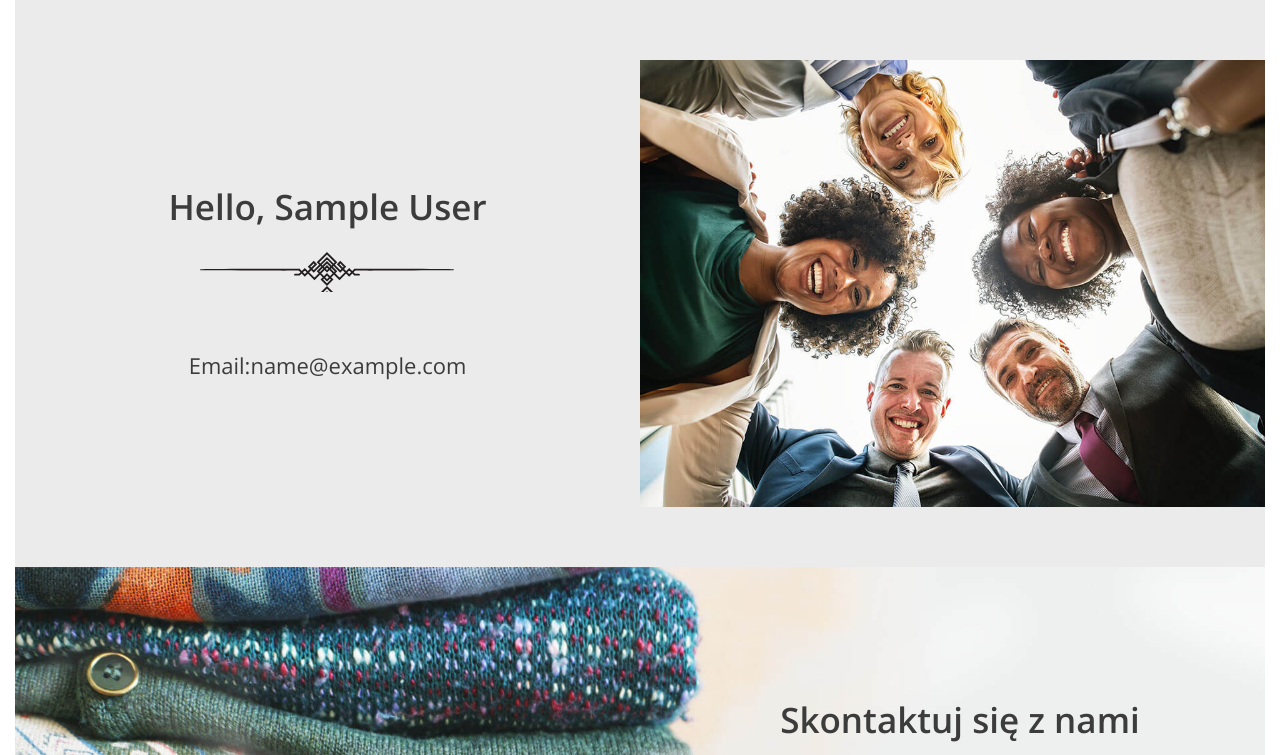
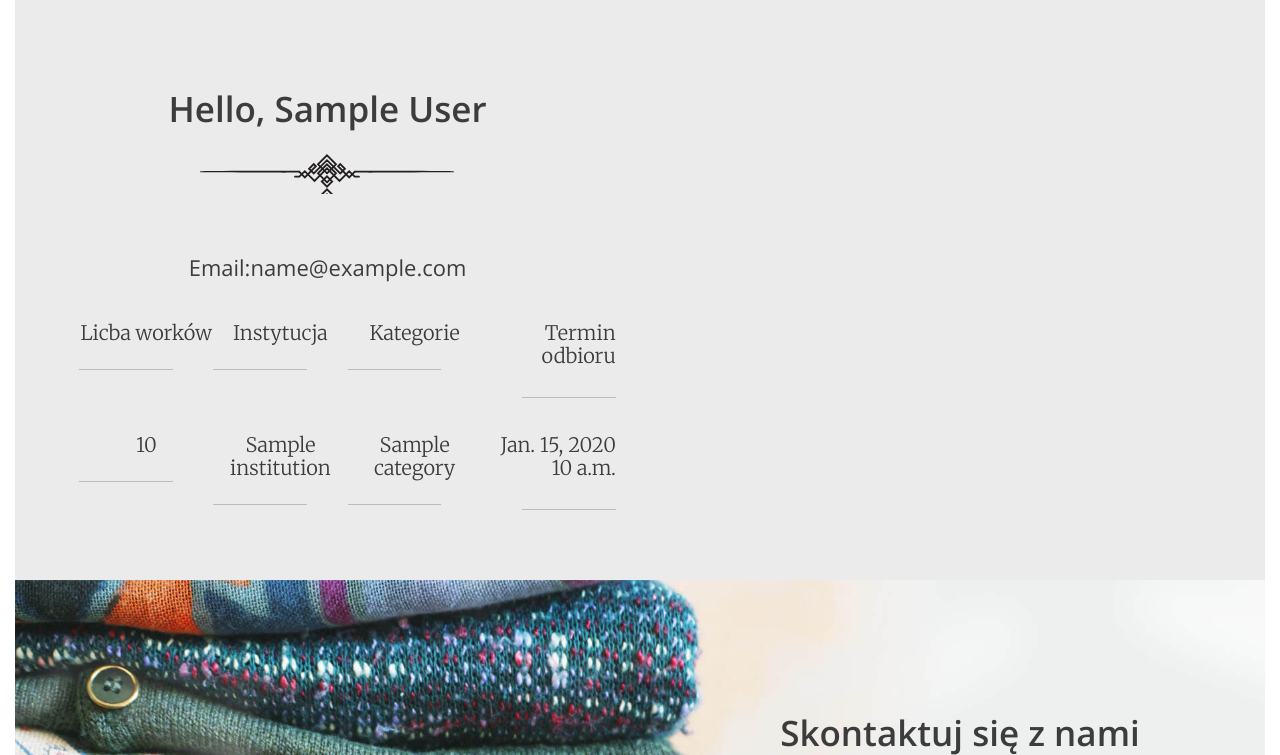
Before and after one commit to gonzur75/give_it_away, a Django app: page /accounts/user_detail/1 in a window 1280 px wide. Shown: the part 125-880 px from the top of the page. Run offline with Django 3.2, Linux system fonts and the light colour scheme; a user stored in the database is signed in; tables that the repository leaves empty hold one stand-in row (values such as "Sample post").

Commit message:
add user donation info to user profile

```diff
--- a/app/accounts/templates/accounts/user_detail.html
+++ b/app/accounts/templates/accounts/user_detail.html
@@ -7,14 +7,49 @@
     </header>
 {% endblock %}
 {% block content %}
-     <section id="about-us" class="about-us">
+    <section id="about-us" class="about-us">
         <div class="about-us--text">
             <h2>Hello,
                 {% if user.first_name %}
-             {{ user.first_name|title }} {{ user.last_name|title }} {% else %} User{% endif %} </h2>
+                    {{ user.first_name|title }} {{ user.last_name|title }} {% else %} User{% endif %} </h2>
             <p>Email:{{ user.email }} </p>
+            <ul class="help--slides-items ">
+                <li>
+                    <div class="col">
+                        <div class="title">Licba worków</div>
+                    </div>
+                    <div class="col">
+                        <div class="title">Instytucja</div>
+                    </div>
+                    <div class="col">
+                        <div class="title">Kategorie</div>
+                    </div>
+                    <div class="col">
+                        <div class="title">Termin odbioru</div>
+                    </div>
+                </li>
+                {% for donation in user_donations %}
 
+
+                    <li>
+                        <div class="col">
+                            <div class="title">{{ donation.quantity }}</div>
+                        </div>
+                        <div class="col">
+                            <div class="title">{{ donation.institution }}</div>
+                        </div>
+                        <div class="col">
+                            <div class="title">
+                                {% for category in donation.categories.all %}{{ category.name }}{% endfor %}
+                            </div>
+                        </div>
+                        <div class="col">
+                            <div class="title">{{ donation.pick_up_date }} {{ donation.pick_up_time }} </div>
+                        </div>
+                    </li>
+                {% empty %} <h2>Nie przekazałeś jescze żadnych darów </h2>
+                {% endfor %}
+            </ul>
         </div>
-        <div class="about-us--image"><img src='{% static "images/about-us.jpg" %}' alt="People in circle"/></div>
     </section>
 {% endblock %}
--- a/app/accounts/views.py
+++ b/app/accounts/views.py
@@ -2,12 +2,14 @@ from django.contrib.auth import get_user_model
 from django.contrib.auth.forms import UserCreationForm
 
 # Create your views here.
+from django.contrib.auth.mixins import LoginRequiredMixin
 from django.contrib.auth.views import LoginView
 from django.shortcuts import redirect, render
 from django.urls import reverse_lazy
 from django.views.generic import CreateView, DetailView
 
 from accounts.forms import DonorCreationForm, DonorAuthenticationForm
+from home.models import Donation
 
 User = get_user_model()
 
@@ -34,6 +36,12 @@ class DonorLoginView(LoginView):
             return self.render_to_response(self.get_context_data(form=form))
 
 
-class DonorDetailView(DetailView):
+class DonorDetailView(LoginRequiredMixin, DetailView):
     model = get_user_model()
     template_name = 'accounts/user_detail.html'
+
+    def get_context_data(self, **kwargs):
+        context = super().get_context_data(**kwargs)
+        user_donations = Donation.objects.filter(user=self.request.user)
+        context.update({'user_donations': user_donations})
+        return context
```
Also changed, not shown: app/home/views.py (+0 -10 lines).
